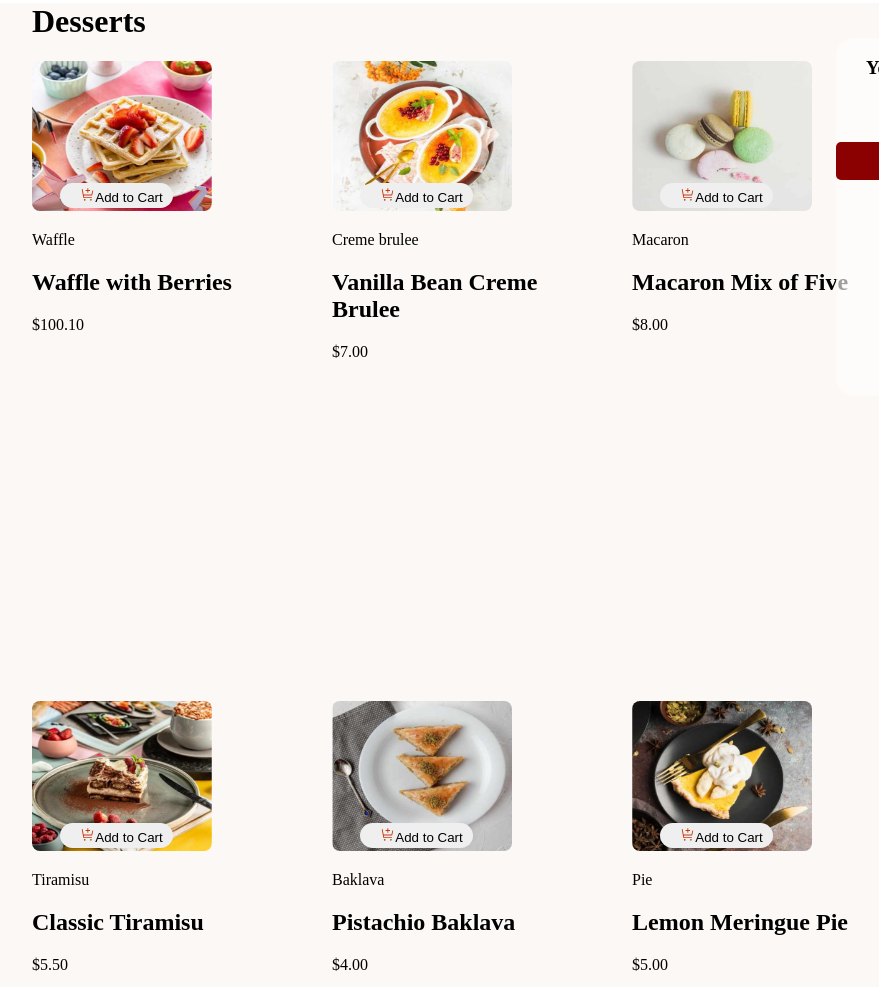
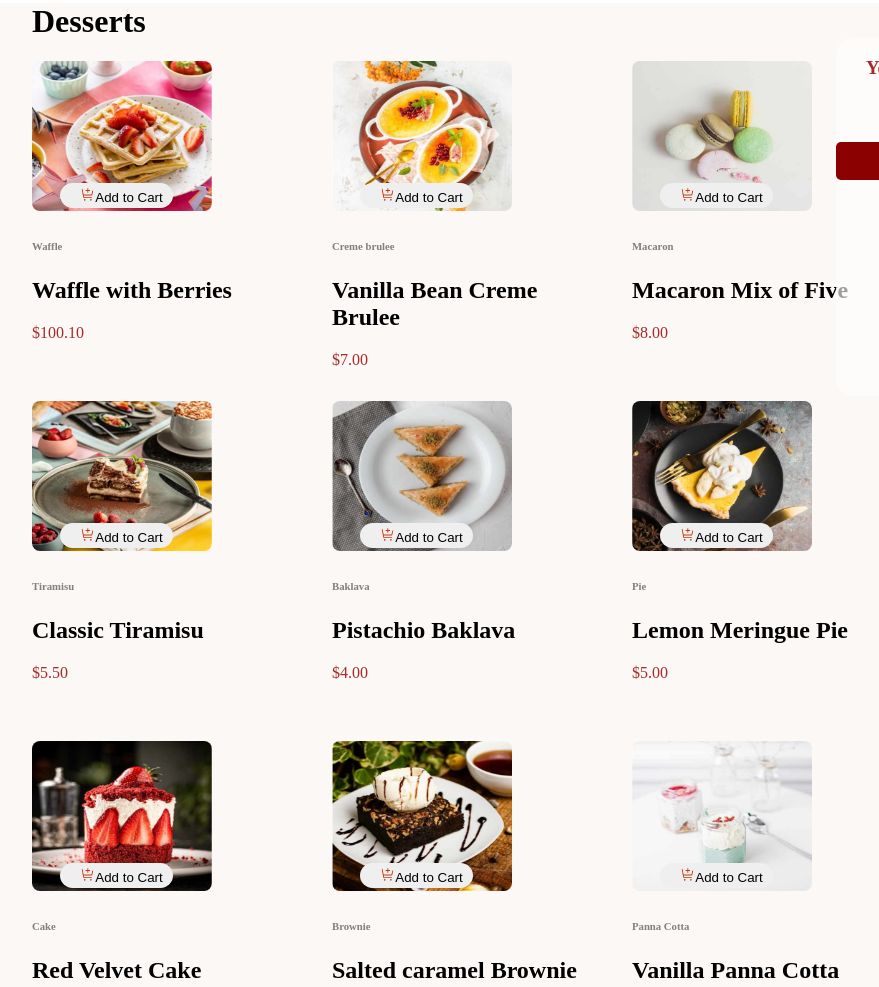
Before and after one commit to manji1993/git-test01, a plain HTML site: page Index.html in a window 1280 px wide. Shown: the part 37-1024 px from the top of the page, without its empty margins (50-929 px from the left). Drawn offline with nearby package versions, Linux system fonts and the light colour scheme.

Commit message:
remove extra col-3

```diff
--- a/Index.html
+++ b/Index.html
@@ -14,74 +14,74 @@
             <div class="col-3 ">
                 <img src="./images/image-waffle-desktop.jpg" alt="">
                 <button onclick="addToCart('Waffle with Berries', 100.10)" class="bts"><a href="#"><img src="./images/icon-add-to-cart.svg" alt="#"></a>Add to Cart</button>
-                <p>Waffle</p>
+                <h6>Waffle</h6>
                 <h2>Waffle with Berries</h2>
                 <p>$100.10</p>
             </div>
             <div class="col-3 ">
                 <img src="./images/image-creme-brulee-desktop.jpg" alt="">
                 <button onclick="addToCart('Vanilla Bean Crème Brûlée', 7.00)" class="bts"><a href="#"><img src="./images/icon-add-to-cart.svg" alt="#"></a>Add to Cart</button>
-                <p>Creme brulee</p>
+                <h6>Creme brulee</h6>
                 <h2>Vanilla Bean Creme Brulee</h2>
                 <p>$7.00</p>
             </div>
             <div class="col-3 ">
                 <img src="./images/image-macaron-desktop.jpg" alt="">
                 <button onclick="addToCart('Macaron Mix of Five', 8.00)" class="bts"><a href="#"><img src="./images/icon-add-to-cart.svg" alt="#"></a>Add to Cart</button>
-                <p>Macaron</p>
+                <h6>Macaron</h6>
                 <h2>Macaron Mix of Five</h2>
                 <p>$8.00</p>
             </div>
-            <div class="col-3 ">
+            <!-- <div class="col-3 ">
 
-            </div>
+            </div> -->
         </div>
         <div class="container row ">
             <div class="col-3 ">
                 <img src="./images/image-tiramisu-desktop.jpg" alt="">
                 <button onclick="addToCart('Classic Tiramisu', 5.50)" class="bts"><a href="#"><img src="./images/icon-add-to-cart.svg" alt="#"></a>Add to Cart</button>
-                <p>Tiramisu</p>
+                <h6>Tiramisu</h6>
                 <h2>Classic Tiramisu</h2>
                 <p>$5.50</p>
             </div>
             <div class="col-3 ">
                 <img src="./images/image-baklava-desktop.jpg" alt="">
                 <button onclick="addToCart('Pistachio Baklava', 4.00)" class="bts"><a href="#"><img src="./images/icon-add-to-cart.svg" alt="#"></a>Add to Cart</button>
-                <p>Baklava</p>
+                <h6>Baklava</h6>
                 <h2>Pistachio Baklava</h2>
                 <p>$4.00</p>
             </div>
             <div class="col-3 ">
                 <img src="./images/image-meringue-desktop.jpg" alt="">
                 <button onclick="addToCart('Lemon Merinue Pie', 5.00)" class="bts"><a href="#"><img src="./images/icon-add-to-cart.svg" alt="#"></a>Add to Cart</button>
-                <p>Pie</p>
+                <h6>Pie</h6>
                 <h2>Lemon Meringue Pie</h2>
                 <p>$5.00</p>
             </div>
-            <div class="col-3 ">4</div>
+            <!-- <div class="col-3 ">4</div> -->
         </div>
         <div class="container row ">
             <div class="col-3 ">
                 <img src="./images/image-cake-desktop.jpg" alt="">
                 <button onclick="addToCart('Red Velvet Cake', 4.50)" class="bts"><a href="#"><img src="./images/icon-add-to-cart.svg" alt="#"></a>Add to Cart</button>
-                <p>Cake</p>
+                <h6>Cake</h6>
                 <h2>Red Velvet Cake</h2>
                 <p>$4.50</p>
             </div>
             <div class="col-3 ">
                 <img src="./images/image-brownie-desktop.jpg" alt="">
                 <button onclick="addToCart('Salted Caramel Brownie', 5.50)" class="bts"><a href="#"><img src="./images/icon-add-to-cart.svg" alt="#"></a>Add to Cart</button>
-                <p>Brownie</p>
+                <h6>Brownie</h6>
                 <h2>Salted caramel Brownie</h2>
                 <p>$5.50</p>
             </div>
             <div class="col-3 "><img src="./images/image-panna-cotta-desktop.jpg" alt="">
                 <button onclick="addToCart('Vanilla panna Cotta', 6.50)" class="bts"><a href="#"><img src="./images/icon-add-to-cart.svg" alt="#"></a>Add to Cart</button>
-                <p>Panna Cotta</p>
+                <h6>Panna Cotta</h6>
                 <h2>Vanilla Panna Cotta</h2>
                 <p>$6.50</p>
             </div>
-            <div class="col-3 ">4</div>
+            <!-- <div class="col-3 ">4</div> -->
         </div>
         <div class="cart">
             <h3>Your Cart  (<span id="cart-count">00</span>)</h3>
--- a/style.css
+++ b/style.css
@@ -23,6 +23,15 @@
     border-radius: 8px;
 
 
+}
+.col-3 p{
+    color: #A52A2A;
+}
+.col-3 h6{
+    color: grey;
+}
+.col-3 img:hover{
+    border: 2px solid red;
 }
 .bts{
     width: 113px;
@@ -59,7 +68,9 @@
 .cart h3 {
     margin-left: 30px;
 }
-
+.cart h3{
+    color: #A52A2A;
+}
 
 
 
```
